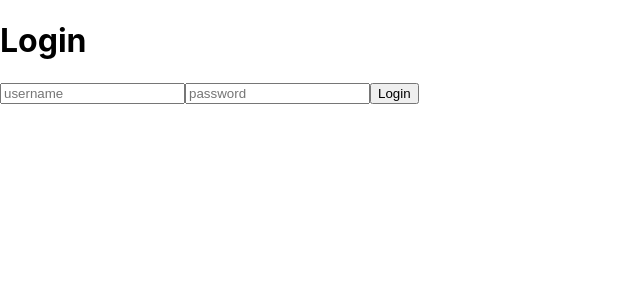
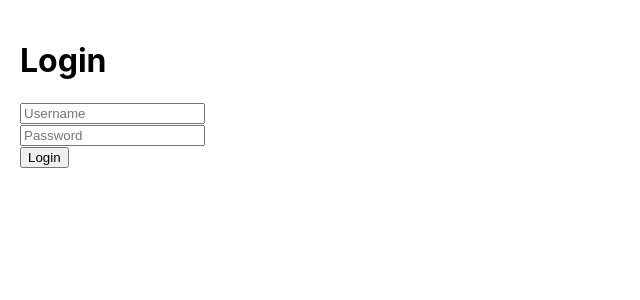
Before and after one commit to HossBigft/python-api-resume, a React (Vite) app in the folder frontend/: page /login in a window 1280 px wide. Shown: the top 300 px of the page, without its empty margins (0-640 px from the left). Built offline with nearby package versions, Linux system fonts and the light colour scheme.

Commit message:
Add auth call

```diff
--- a/frontend/src/routes/login.tsx
+++ b/frontend/src/routes/login.tsx
@@ -1,40 +1,65 @@
-import { createFileRoute, useRouter } from '@tanstack/react-router'
-import { useState } from 'react'
-import { useAuth } from './__root'
+import { createFileRoute, useRouter } from "@tanstack/react-router";
+import { useState } from "react";
 
-export const Route = createFileRoute('/login')({
+export const Route = createFileRoute("/login")({
   component: LoginPage,
+});
+
+function LoginPage() {
+  const router = useRouter();
+  const [username, setUsername] = useState("");
+  const [password, setPassword] = useState("");
+  const [error, setError] = useState<string | null>(null);
+
+
+  const handleSubmit = async (e: React.FormEvent) => {
+    e.preventDefault()
+    setError(null)
+
+    try {
+      const formData = new URLSearchParams()
+      formData.append('username', username)
+      formData.append('password', password)
+
+      const res = await fetch(`${import.meta.env.VITE_BACKEND_URL}/api/v1/login/access-token`, {
+        method: 'POST',
+        body: formData,
+        headers: { 'Content-Type': 'application/x-www-form-urlencoded' },
       })
 
-function LoginPage() {
-  const [username, setUsername] = useState('')
-  const [password, setPassword] = useState('')
-  const auth = useAuth()
-  const router = useRouter()
+      if (!res.ok) throw new Error('Invalid credentials')
 
-  const handleSubmit = (e: React.FormEvent) => {
-    e.preventDefault()
-    if (username && password) {
-      auth.login()
+      const data = await res.json()
+      localStorage.setItem('authToken', data.access_token)
+
       router.navigate({ to: '/' })
+    } catch (err: any) {
+      setError(err.message)
     }
   }
 
   return (
+    <div style={{ padding: 20 }}>
+      <h1>Login</h1>
       <form onSubmit={handleSubmit}>
-      <h1>Login</h1>
+        <div>
           <input
-        placeholder="username"
             value={username}
             onChange={(e) => setUsername(e.target.value)}
+            placeholder="Username"
           />
+        </div>
+        <div>
           <input
             type="password"
-        placeholder="password"
             value={password}
             onChange={(e) => setPassword(e.target.value)}
+            placeholder="Password"
           />
+        </div>
         <button type="submit">Login</button>
       </form>
-  )
+      {error && <p style={{ color: "red" }}>{error}</p>}
+    </div>
+  );
 }
```
Also changed, not shown: 1 other file (tests, documents, lock files or other folders). Lines whose indentation alone changed are shown as unchanged.
